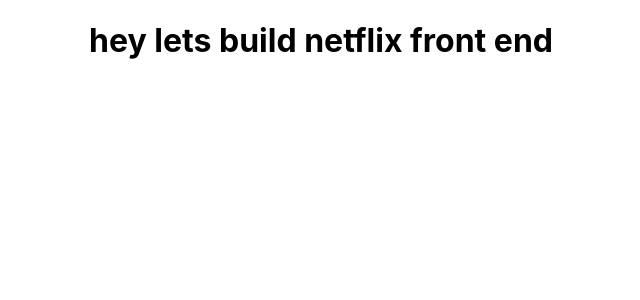
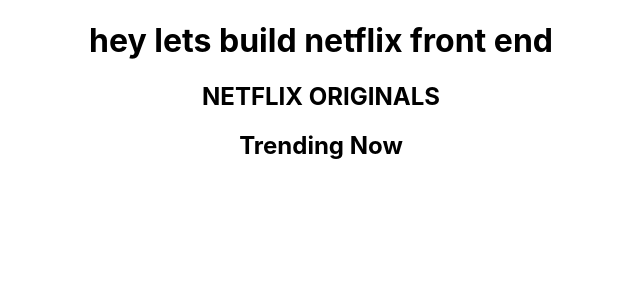
Before and after one commit to nabilgj/netflixclone, a React (Create React App) app: page / in a window 1280 px wide. Shown: the top 300 px of the page, without its empty margins (319-959 px from the left). Built offline with nearby package versions, Linux system fonts and the light colour scheme; no server answers.

Commit message:
added axios defined baseURL, structured App component with importing request containing end points wid api key, defined Row component which gets title and url as props. Inside Row component we defined useEffect inside which we call our end points and get back the results

```diff
--- a/src/App.js
+++ b/src/App.js
@@ -1,10 +1,19 @@
 import React from "react";
 import "./App.css";
+
+import Row from "./Row";
+import requests from "./requests";
 
 function App() {
   return (
     <div className="App">
       <h1> hey lets build netflix front end </h1>
+
+      <Row
+        title="NETFLIX ORIGINALS"
+        fetchUrl={requests.fetchNetflixOriginals}
+      />
+      <Row title="Trending Now " fetchUrl={requests.fetchTrending} />
     </div>
   );
 }
--- /dev/null
+++ b/src/Row.js
@@ -0,0 +1,32 @@
+import React, { useState, useEffect } from "react";
+
+import axios from "./axios";
+
+const Row = ({ title, fetchUrl }) => {
+  const [movies, setMovies] = useState([]);
+
+  // A snippet of code which runs based on a specific condition
+
+  useEffect(() => {
+    async function fetchData() {
+      const request = await axios.get(fetchUrl);
+
+      console.log(request);
+      return request;
+    }
+
+    fetchData();
+  }, []);
+
+  return (
+    <div>
+      {/* title */}
+      <h2>{title}</h2>
+
+      {/* container ==> posters */}
+    </div>
+  );
+};
+
+// go into App
+export default Row;
--- /dev/null
+++ b/src/axios.js
@@ -0,0 +1,7 @@
+import axios from "axios";
+
+const instance = axios.create({
+  baseURL: "https://api.themoviedb.org/3",
+});
+
+export default instance;
```
